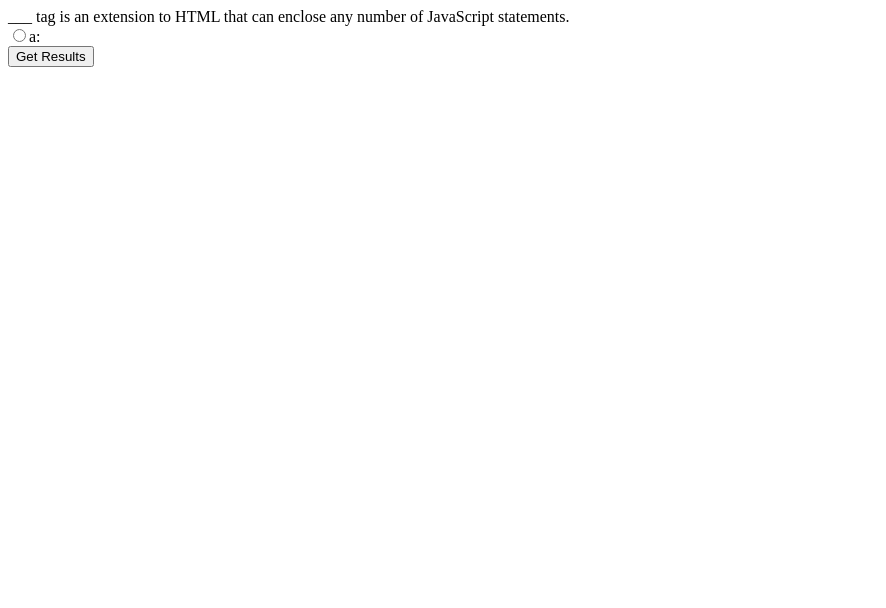
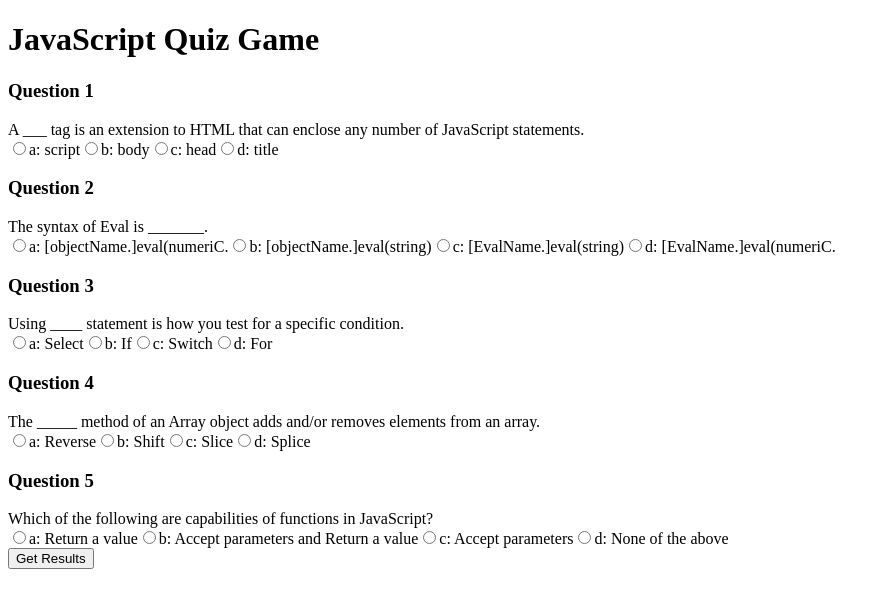
Before and after one commit to SydneyGoodwill/quiz-game, a plain HTML site: page Assets/index.html in a window 1280 px wide. Shown: the whole page, without its empty margins (0-886 px from the left). Drawn offline with nearby package versions, Linux system fonts and the light colour scheme.

Commit message:
updated JavaScript and question content

```diff
--- a/Assets/index.html
+++ b/Assets/index.html
@@ -12,29 +12,33 @@
 
 <!-- Set up the structure -->
 
+
+<h1>JavaScript Quiz Game</h1>
+
     <div id="quiz"></div>
     <button id="submit">Get Results</button>
     <div id="results"></div>
 
 
 
+    <script src="https://code.jquery.com/jquery-3.4.1.min.js"></script>
 
     <script>
 
         var myQuestions = [
-            {
-                question: "___ tag is an extension to HTML that can enclose any number of JavaScript statements.",
-                answers: {
-                    a: '<script>',
-                    b: '<body>',
-                    c: '<head>',
-                    d: '<title>'
-                },
-                correctAnswer: 'a'
-            },
+        {
+               question: "<h3>Question 1</h3>A ___ tag is an extension to HTML that can enclose any number of JavaScript statements.",
+               answers: {
+                   a: 'script',
+                   b: 'body',
+                   c: 'head',
+                   d: 'title'
+               },
+               correctAnswer: 'a'
+           },
 
             {
-                question: "The syntax of Eval is _______.",
+                question: "<h3>Question 2</h3>The syntax of Eval is _______.",
                 answers: {
                     a: '[objectName.]eval(numeriC.',
                     b: '[objectName.]eval(string)',
@@ -42,8 +46,48 @@
                     d: '[EvalName.]eval(numeriC.'
                 },
                 correctAnswer: 'b'
+            },
+
+            {
+                question: "<h3>Question 3</h3>Using ____ statement is how you test for a specific condition.",
+                answers: {
+                    a: 'Select',
+                    b: 'If',
+                    c: 'Switch',
+                    d: 'For'
+                },
+                correctAnswer: 'b'
+            },
+
+            {
+                question: "<h3>Question 4</h3>The _____ method of an Array object adds and/or removes elements from an array.",
+                answers: {
+                    a: 'Reverse',
+                    b: 'Shift',
+                    c: 'Slice',
+                    d: 'Splice'
+                },
+                correctAnswer: 'd'
+            },
+
+            {
+                question: "<h3>Question 5</h3>Which of the following are capabilities of functions in JavaScript?",
+                answers: {
+                    a: 'Return a value',
+                    b: 'Accept parameters and Return a value',
+                    c: 'Accept parameters',
+                    d: 'None of the above'
+                },
+                correctAnswer: 'c'
             }
         ];
+
+
+        var score = 0;
+        var questionIndex = 0;
+        var timer = document.getElementById("startTime")
+        var currentTime = document.getElementById("currentTime");
+        var questionDiv = document.getElementById("questionDiv");
 
         var quizContainer = document.getElementById('quiz');
         var resultsContainer = document.getElementById('results');
@@ -141,13 +185,7 @@
         }
 
 
-        // click start button - addEventListener. When start button is clicked, a timer starts and you are presented with a question.
 
-        // when the user answers the question, they are prompted with another question. If they answer incorrectly then time is subtracted from the clock.
-
-        // when all questions are answered or timer reaches 0, the game is over.
-
-        // when the game is over, the user saves initials and score.
 
 
 
```
